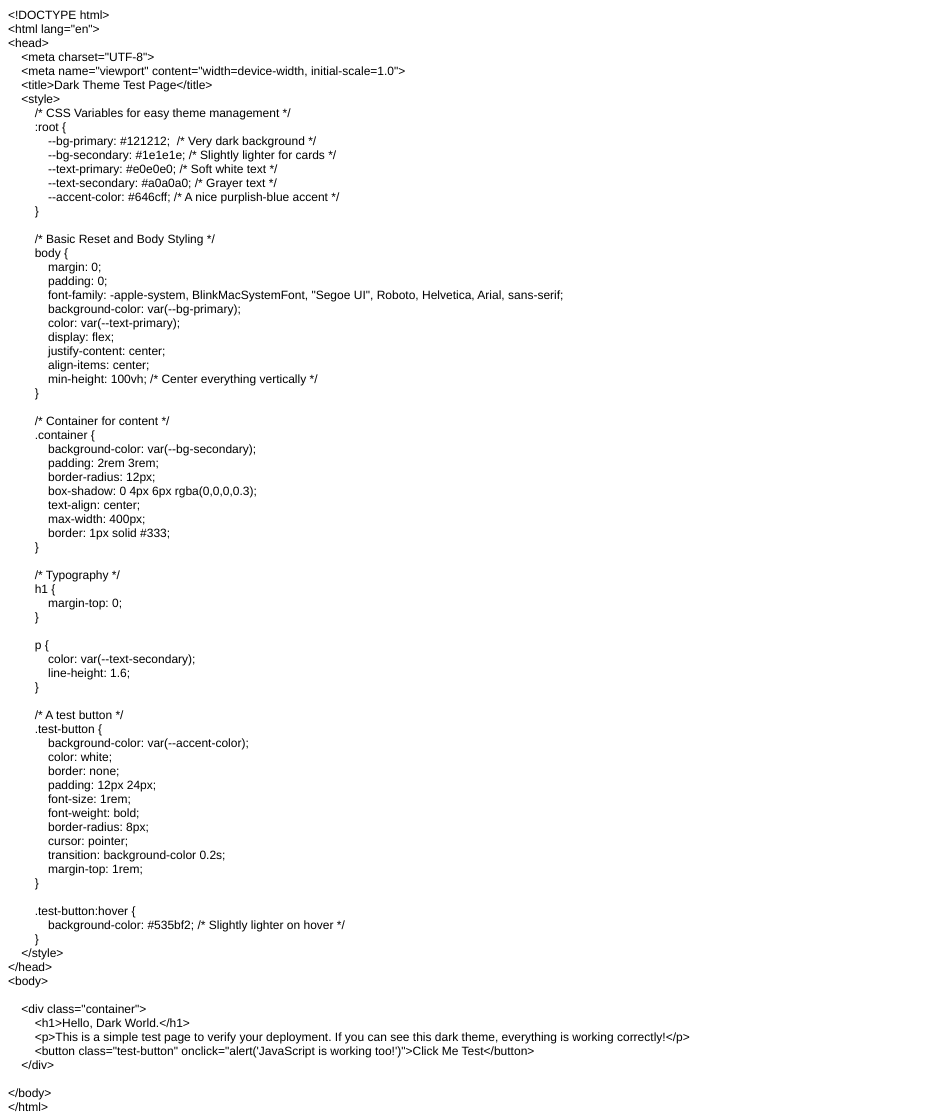
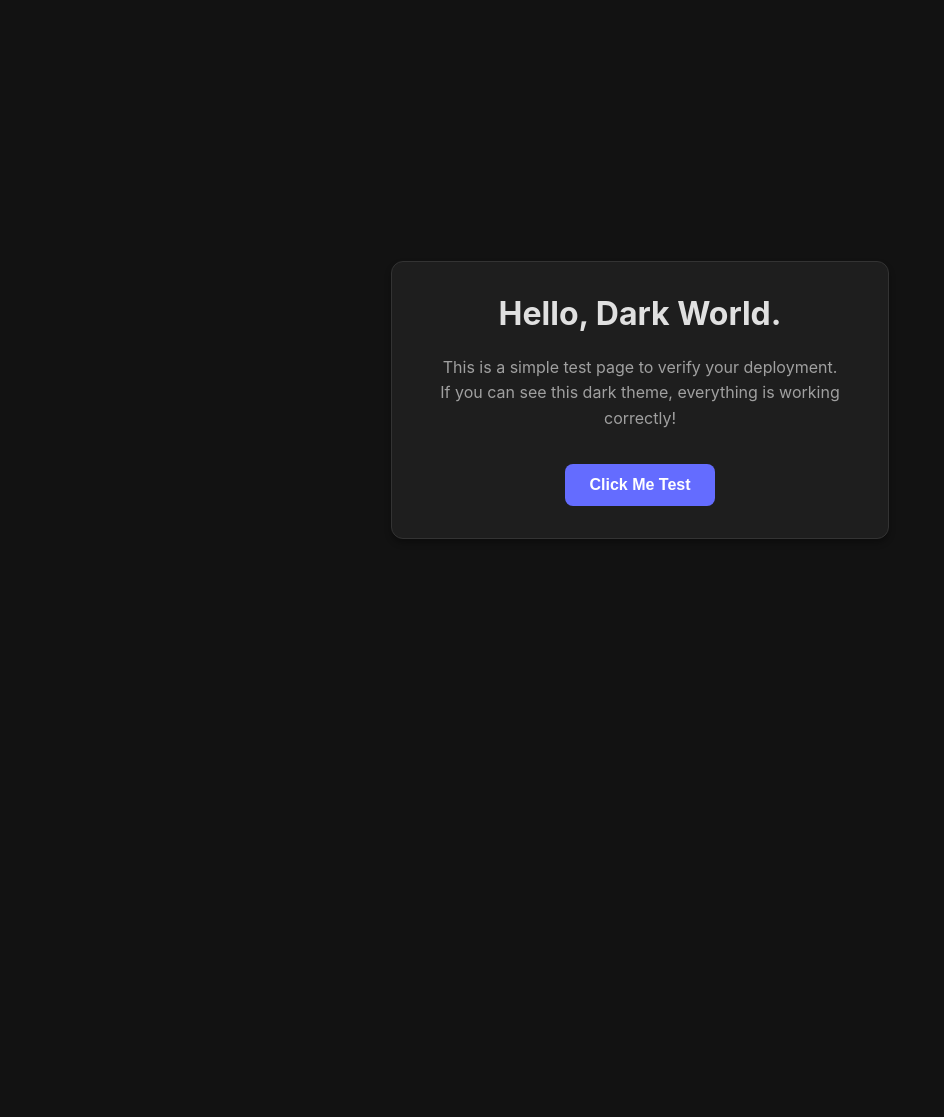
Before and after one commit to nyk2000m/anyruok, a plain HTML site: page index.html in a window 1280 px wide. Shown: the whole page, without its empty margins (0-944 px from the left). After the commit the page ends 800 px from the top, so only its background shows below. Drawn offline with Linux system fonts and the light colour scheme.

Commit message:
Update index.html

```diff
--- a/index.html
+++ b/index.html
@@ -1,95 +1,79 @@
-<!DOCTYPE html PUBLIC "-//W3C//DTD HTML 4.01//EN" "http://www.w3.org/TR/html4/strict.dtd">
-<html>
+<!DOCTYPE html>
+<html lang="en">
 <head>
-  <meta http-equiv="Content-Type" content="text/html; charset=utf-8">
-  <meta http-equiv="Content-Style-Type" content="text/css">
-  <title></title>
-  <meta name="Generator" content="Cocoa HTML Writer">
-  <meta name="CocoaVersion" content="2575.7">
-  <style type="text/css">
-    p.p1 {margin: 0.0px 0.0px 0.0px 0.0px; font: 12.0px Helvetica}
-    p.p2 {margin: 0.0px 0.0px 0.0px 0.0px; font: 12.0px Helvetica; min-height: 14.0px}
-  </style>
+    <meta charset="UTF-8">
+    <meta name="viewport" content="width=device-width, initial-scale=1.0">
+    <title>Dark Theme Test Page</title>
+    <style>
+        /* CSS Variables for easy theme management */
+        :root {
+            --bg-primary: #121212;  /* Very dark background */
+            --bg-secondary: #1e1e1e; /* Slightly lighter for cards */
+            --text-primary: #e0e0e0; /* Soft white text */
+            --text-secondary: #a0a0a0; /* Grayer text */
+            --accent-color: #646cff; /* A nice purplish-blue accent */
+        }
+
+        /* Basic Reset and Body Styling */
+        body {
+            margin: 0;
+            padding: 0;
+            font-family: -apple-system, BlinkMacSystemFont, "Segoe UI", Roboto, Helvetica, Arial, sans-serif;
+            background-color: var(--bg-primary);
+            color: var(--text-primary);
+            display: flex;
+            justify-content: center;
+            align-items: center;
+            min-height: 100vh; /* Center everything vertically */
+        }
+
+        /* Container for content */
+        .container {
+            background-color: var(--bg-secondary);
+            padding: 2rem 3rem;
+            border-radius: 12px;
+            box-shadow: 0 4px 6px rgba(0,0,0,0.3);
+            text-align: center;
+            max-width: 400px;
+            border: 1px solid #333;
+        }
+
+        /* Typography */
+        h1 {
+            margin-top: 0;
+        }
+
+        p {
+            color: var(--text-secondary);
+            line-height: 1.6;
+        }
+
+        /* A test button */
+        .test-button {
+            background-color: var(--accent-color);
+            color: white;
+            border: none;
+            padding: 12px 24px;
+            font-size: 1rem;
+            font-weight: bold;
+            border-radius: 8px;
+            cursor: pointer;
+            transition: background-color 0.2s;
+            margin-top: 1rem;
+        }
+
+        .test-button:hover {
+            background-color: #535bf2; /* Slightly lighter on hover */
+        }
+    </style>
 </head>
 <body>
-<p class="p1">&lt;!DOCTYPE html&gt;</p>
-<p class="p1">&lt;html lang="en"&gt;</p>
-<p class="p1">&lt;head&gt;</p>
-<p class="p1"><span class="Apple-converted-space">    </span>&lt;meta charset="UTF-8"&gt;</p>
-<p class="p1"><span class="Apple-converted-space">    </span>&lt;meta name="viewport" content="width=device-width, initial-scale=1.0"&gt;</p>
-<p class="p1"><span class="Apple-converted-space">    </span>&lt;title&gt;Dark Theme Test Page&lt;/title&gt;</p>
-<p class="p1"><span class="Apple-converted-space">    </span>&lt;style&gt;</p>
-<p class="p1"><span class="Apple-converted-space">        </span>/* CSS Variables for easy theme management */</p>
-<p class="p1"><span class="Apple-converted-space">        </span>:root {</p>
-<p class="p1"><span class="Apple-converted-space">            </span>--bg-primary: #121212;<span class="Apple-converted-space">  </span>/* Very dark background */</p>
-<p class="p1"><span class="Apple-converted-space">            </span>--bg-secondary: #1e1e1e; /* Slightly lighter for cards */</p>
-<p class="p1"><span class="Apple-converted-space">            </span>--text-primary: #e0e0e0; /* Soft white text */</p>
-<p class="p1"><span class="Apple-converted-space">            </span>--text-secondary: #a0a0a0; /* Grayer text */</p>
-<p class="p1"><span class="Apple-converted-space">            </span>--accent-color: #646cff; /* A nice purplish-blue accent */</p>
-<p class="p1"><span class="Apple-converted-space">        </span>}</p>
-<p class="p2"><br></p>
-<p class="p1"><span class="Apple-converted-space">        </span>/* Basic Reset and Body Styling */</p>
-<p class="p1"><span class="Apple-converted-space">        </span>body {</p>
-<p class="p1"><span class="Apple-converted-space">            </span>margin: 0;</p>
-<p class="p1"><span class="Apple-converted-space">            </span>padding: 0;</p>
-<p class="p1"><span class="Apple-converted-space">            </span>font-family: -apple-system, BlinkMacSystemFont, "Segoe UI", Roboto, Helvetica, Arial, sans-serif;</p>
-<p class="p1"><span class="Apple-converted-space">            </span>background-color: var(--bg-primary);</p>
-<p class="p1"><span class="Apple-converted-space">            </span>color: var(--text-primary);</p>
-<p class="p1"><span class="Apple-converted-space">            </span>display: flex;</p>
-<p class="p1"><span class="Apple-converted-space">            </span>justify-content: center;</p>
-<p class="p1"><span class="Apple-converted-space">            </span>align-items: center;</p>
-<p class="p1"><span class="Apple-converted-space">            </span>min-height: 100vh; /* Center everything vertically */</p>
-<p class="p1"><span class="Apple-converted-space">        </span>}</p>
-<p class="p2"><br></p>
-<p class="p1"><span class="Apple-converted-space">        </span>/* Container for content */</p>
-<p class="p1"><span class="Apple-converted-space">        </span>.container {</p>
-<p class="p1"><span class="Apple-converted-space">            </span>background-color: var(--bg-secondary);</p>
-<p class="p1"><span class="Apple-converted-space">            </span>padding: 2rem 3rem;</p>
-<p class="p1"><span class="Apple-converted-space">            </span>border-radius: 12px;</p>
-<p class="p1"><span class="Apple-converted-space">            </span>box-shadow: 0 4px 6px rgba(0,0,0,0.3);</p>
-<p class="p1"><span class="Apple-converted-space">            </span>text-align: center;</p>
-<p class="p1"><span class="Apple-converted-space">            </span>max-width: 400px;</p>
-<p class="p1"><span class="Apple-converted-space">            </span>border: 1px solid #333;</p>
-<p class="p1"><span class="Apple-converted-space">        </span>}</p>
-<p class="p2"><br></p>
-<p class="p1"><span class="Apple-converted-space">        </span>/* Typography */</p>
-<p class="p1"><span class="Apple-converted-space">        </span>h1 {</p>
-<p class="p1"><span class="Apple-converted-space">            </span>margin-top: 0;</p>
-<p class="p1"><span class="Apple-converted-space">        </span>}</p>
-<p class="p2"><br></p>
-<p class="p1"><span class="Apple-converted-space">        </span>p {</p>
-<p class="p1"><span class="Apple-converted-space">            </span>color: var(--text-secondary);</p>
-<p class="p1"><span class="Apple-converted-space">            </span>line-height: 1.6;</p>
-<p class="p1"><span class="Apple-converted-space">        </span>}</p>
-<p class="p2"><br></p>
-<p class="p1"><span class="Apple-converted-space">        </span>/* A test button */</p>
-<p class="p1"><span class="Apple-converted-space">        </span>.test-button {</p>
-<p class="p1"><span class="Apple-converted-space">            </span>background-color: var(--accent-color);</p>
-<p class="p1"><span class="Apple-converted-space">            </span>color: white;</p>
-<p class="p1"><span class="Apple-converted-space">            </span>border: none;</p>
-<p class="p1"><span class="Apple-converted-space">            </span>padding: 12px 24px;</p>
-<p class="p1"><span class="Apple-converted-space">            </span>font-size: 1rem;</p>
-<p class="p1"><span class="Apple-converted-space">            </span>font-weight: bold;</p>
-<p class="p1"><span class="Apple-converted-space">            </span>border-radius: 8px;</p>
-<p class="p1"><span class="Apple-converted-space">            </span>cursor: pointer;</p>
-<p class="p1"><span class="Apple-converted-space">            </span>transition: background-color 0.2s;</p>
-<p class="p1"><span class="Apple-converted-space">            </span>margin-top: 1rem;</p>
-<p class="p1"><span class="Apple-converted-space">        </span>}</p>
-<p class="p2"><br></p>
-<p class="p1"><span class="Apple-converted-space">        </span>.test-button:hover {</p>
-<p class="p1"><span class="Apple-converted-space">            </span>background-color: #535bf2; /* Slightly lighter on hover */</p>
-<p class="p1"><span class="Apple-converted-space">        </span>}</p>
-<p class="p1"><span class="Apple-converted-space">    </span>&lt;/style&gt;</p>
-<p class="p1">&lt;/head&gt;</p>
-<p class="p1">&lt;body&gt;</p>
-<p class="p2"><br></p>
-<p class="p1"><span class="Apple-converted-space">    </span>&lt;div class="container"&gt;</p>
-<p class="p1"><span class="Apple-converted-space">        </span>&lt;h1&gt;Hello, Dark World.&lt;/h1&gt;</p>
-<p class="p1"><span class="Apple-converted-space">        </span>&lt;p&gt;This is a simple test page to verify your deployment. If you can see this dark theme, everything is working correctly!&lt;/p&gt;</p>
-<p class="p1"><span class="Apple-converted-space">        </span>&lt;button class="test-button" onclick="alert('JavaScript is working too!')"&gt;Click Me Test&lt;/button&gt;</p>
-<p class="p1"><span class="Apple-converted-space">    </span>&lt;/div&gt;</p>
-<p class="p2"><br></p>
-<p class="p1">&lt;/body&gt;</p>
-<p class="p1">&lt;/html&gt;</p>
+
+    <div class="container">
+        <h1>Hello, Dark World.</h1>
+        <p>This is a simple test page to verify your deployment. If you can see this dark theme, everything is working correctly!</p>
+        <button class="test-button" onclick="alert('JavaScript is working too!')">Click Me Test</button>
+    </div>
+
 </body>
 </html>
```
